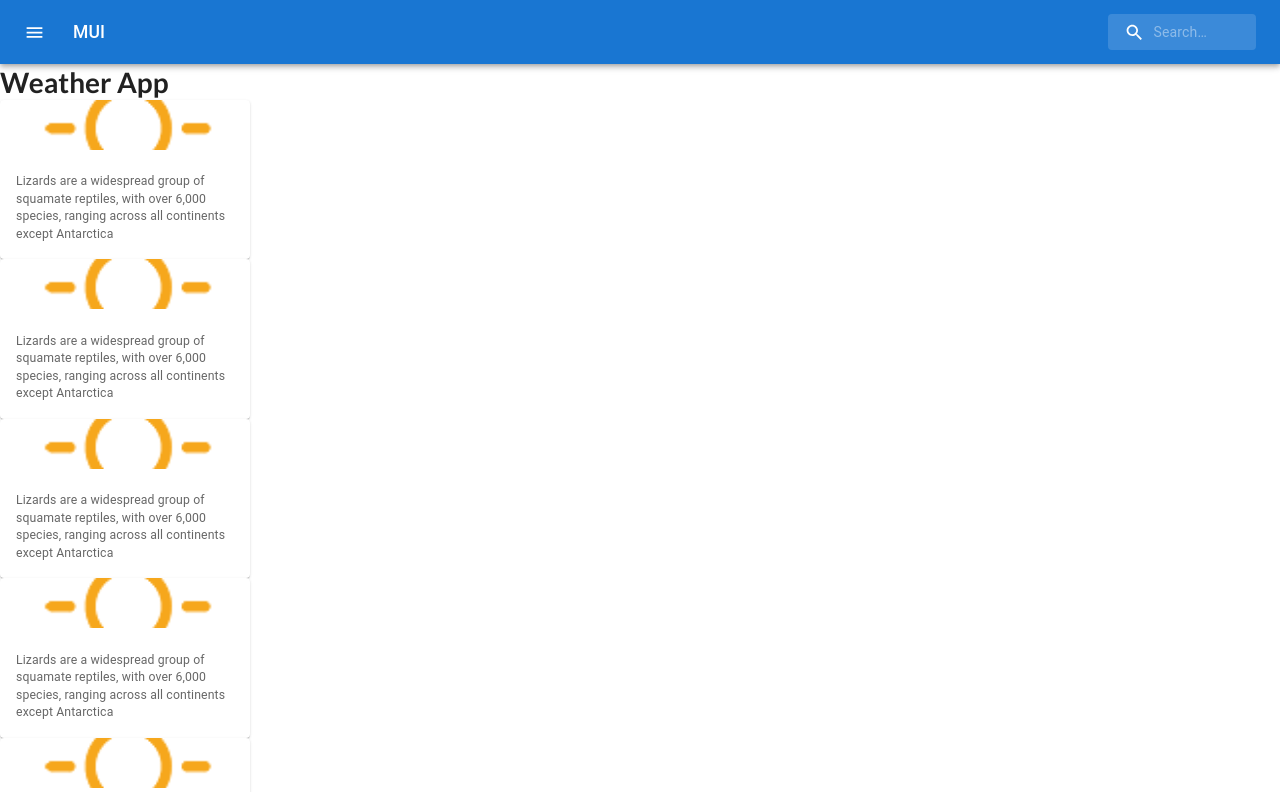
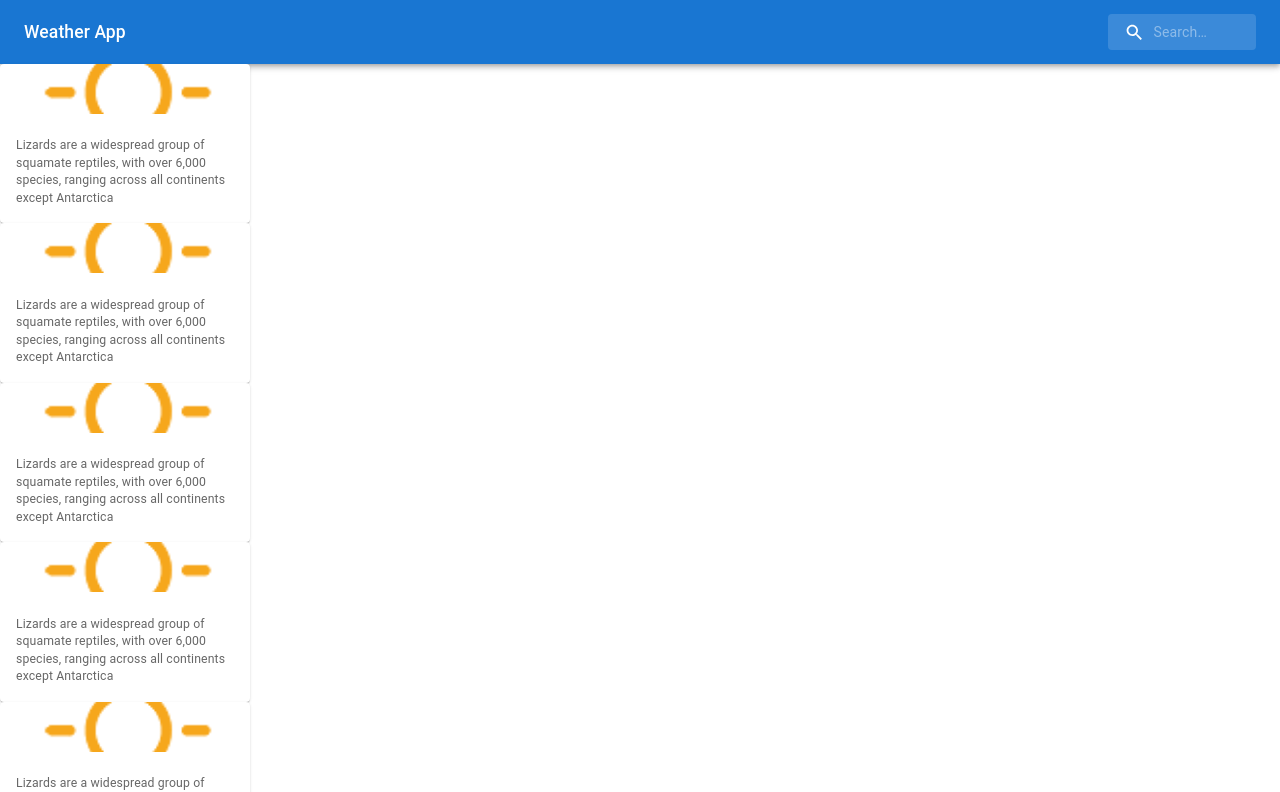
Before and after one commit to john-abou/weather-app, a React (Create React App) app: page / in a window 1280 px wide. Shown: the top 792 px of the page. Built offline with nearby package versions, Linux system fonts and the light colour scheme.

Commit message:
Importing and setting up context to be used for each main component.

```diff
--- a/src/components/Forecast/index.js
+++ b/src/components/Forecast/index.js
@@ -1,7 +1,9 @@
 import React from 'react';
 import ForecastCard from '../ForecastCard';
+import { useWeatherContext } from '../../contexts';
 
 export default function Forecast() {
+  const [state, dispatch] = useWeatherContext();
   const days = ['Monday', 'Tuesday', 'Wednesday', 'Thursday', 'Friday', 'Saturday', 'Sunday'];
 
   const getWeatherData = () => {
--- a/src/components/Navbar/index.js
+++ b/src/components/Navbar/index.js
@@ -58,22 +58,13 @@ export default function SearchAppBar() {
     }}>
       <AppBar position="static">
         <Toolbar>
-          <IconButton
-            size="large"
-            edge="start"
-            color="inherit"
-            aria-label="open drawer"
-            sx={{ mr: 2 }}
-          >
-            <MenuIcon />
-          </IconButton>
           <Typography
             variant="h6"
             noWrap
             component="div"
             sx={{ flexGrow: 1, display: { xs: 'none', sm: 'block' } }}
           >
-            MUI
+            Weather App
           </Typography>
           <Search>
             <SearchIconWrapper>
--- a/src/components/Today/index.js
+++ b/src/components/Today/index.js
@@ -5,8 +5,7 @@ export default function Today() {
     <div className='main'>
       <div className='main__container'>
         <div className='main__title'>
-          <h1>Weather App</h1>
-
+          {/* Should contain temperature and background image based on weather */}
         </div>
       </div>
     </div>
```
